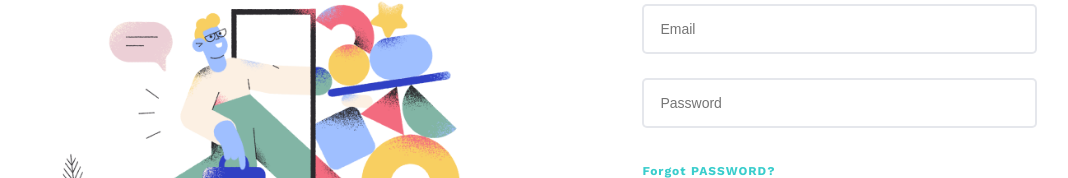
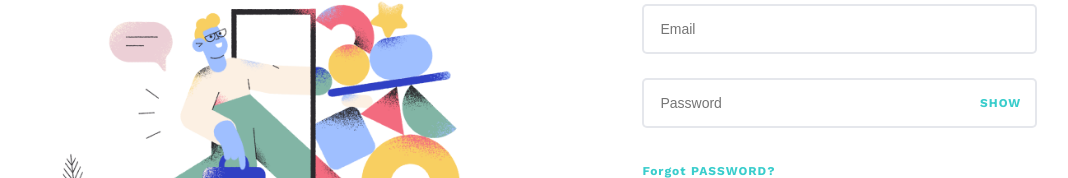
Before and after one commit to stonesilver/lendsqr-fe-test, a React (Create React App) app: page / in a window 1280 px wide. Shown: the part 263-441 px from the top of the page, without its empty margins (32-1100 px from the left). Built offline with nearby package versions, Linux system fonts and the light colour scheme.

Commit message:
completed Login page

```diff
--- a/src/components/base/Input/Input.component.tsx
+++ b/src/components/base/Input/Input.component.tsx
@@ -18,17 +18,17 @@ const Input = ({
   error,
 }: InputProps) => {
   return (
-    <>
+    <div>
       <input
         type={type}
         name={name}
         value={value}
         onChange={handleChange}
         placeholder={placeholder}
-        className='custom-form-input'
+        className={`custom-form-input ${error && 'error-active'}`}
       />
       {error && <p className='helperError'>{error}</p>}
-    </>
+    </div>
   );
 };
 
--- a/src/components/base/Input/Input.styles.scss
+++ b/src/components/base/Input/Input.styles.scss
@@ -13,6 +13,10 @@
   box-sizing: border-box;
 }
 
+.error-active {
+  border: 2px solid $error;
+}
+
 .helperError {
   font-size: $tiny;
   color: $error;
--- a/src/pages/Login/Login.page.tsx
+++ b/src/pages/Login/Login.page.tsx
@@ -1,5 +1,7 @@
+import * as React from 'react';
 import Input from 'components/base/Input/Input.component';
-import * as React from 'react';
+import { useLocalStorage } from 'Hooks/useLocalStorage';
+import { useNavigate } from 'react-router-dom';
 import './Login.styles.scss';
 
 const Login = () => {
@@ -7,16 +9,47 @@ const Login = () => {
     email: '',
     password: '',
   });
+  const [error, setError] = React.useState({
+    email: '',
+    password: '',
+  });
   const [showPassword, setShowPassword] = React.useState(false);
+  const { setLocalStorage } = useLocalStorage('user');
+  const navigate = useNavigate();
 
   const handleChange = (event: React.ChangeEvent<HTMLInputElement>) => {
     const { name, value } = event.target;
     setFormData((prevS) => ({ ...prevS, [name]: value }));
+    setError((prevS) => ({ ...prevS, [name]: '' }));
+  };
+
+  const togglePasswordType = () => {
+    setShowPassword((prevS) => !prevS);
   };
 
   const handleSubmit = (event: React.SyntheticEvent<HTMLFormElement>) => {
     event.preventDefault();
-    alert(JSON.stringify(formData));
+    const { email, password } = formData;
+
+    // Low level form input validation and error helper display because
+    //  the app does not check for user record from a DB
+
+    if (!email) {
+      setError((prevS) => ({ ...prevS, email: 'Email is required' }));
+    } else {
+      setError((prevS) => ({ ...prevS, email: '' }));
+    }
+
+    if (!password) {
+      setError((prevS) => ({ ...prevS, password: 'Password is required' }));
+    } else {
+      setError((prevS) => ({ ...prevS, password: '' }));
+    }
+
+    if (email && password) {
+      setLocalStorage(formData);
+      navigate('/dashboard');
+    }
   };
 
   return (
@@ -44,20 +77,31 @@ const Login = () => {
           <div className='user-login-content-form-container'>
             {/* Email Input */}
             <Input
+              type='email'
               value={formData.email}
               handleChange={handleChange}
               placeholder='Email'
               name='email'
+              error={error.email}
             />
 
             {/* Password input */}
+            <div className='user-login-content-form-container-password-field'>
               <Input
                 value={formData.password}
                 handleChange={handleChange}
                 placeholder='Password'
                 name='password'
                 type={showPassword ? 'text' : 'password'}
+                error={error.password}
               />
+              <p
+                className='user-login-content-form-container-password-field-toggle-password-type'
+                onClick={togglePasswordType}
+              >
+                {showPassword ? 'HIDE' : 'SHOW'}
+              </p>
+            </div>
 
             <p className='user-login-content-form-container-forgot-password'>
               Forgot PASSWORD?
--- a/src/pages/Login/Login.styles.scss
+++ b/src/pages/Login/Login.styles.scss
@@ -73,6 +73,24 @@
           width: 80%;
         }
 
+        &-password-field {
+          position: relative;
+          display: flex;
+          flex-direction: column;
+          justify-content: center;
+
+          &-toggle-password-type {
+            position: absolute;
+            right: $base;
+            font-size: $xs;
+            font-weight: 600;
+            color: $lightBlue;
+            letter-spacing: 1px;
+            user-select: none;
+            cursor: pointer;
+          }
+        }
+
         &-forgot-password {
           font-size: $xs;
           font-weight: 600;
```
Lines whose indentation alone changed are shown as unchanged.
